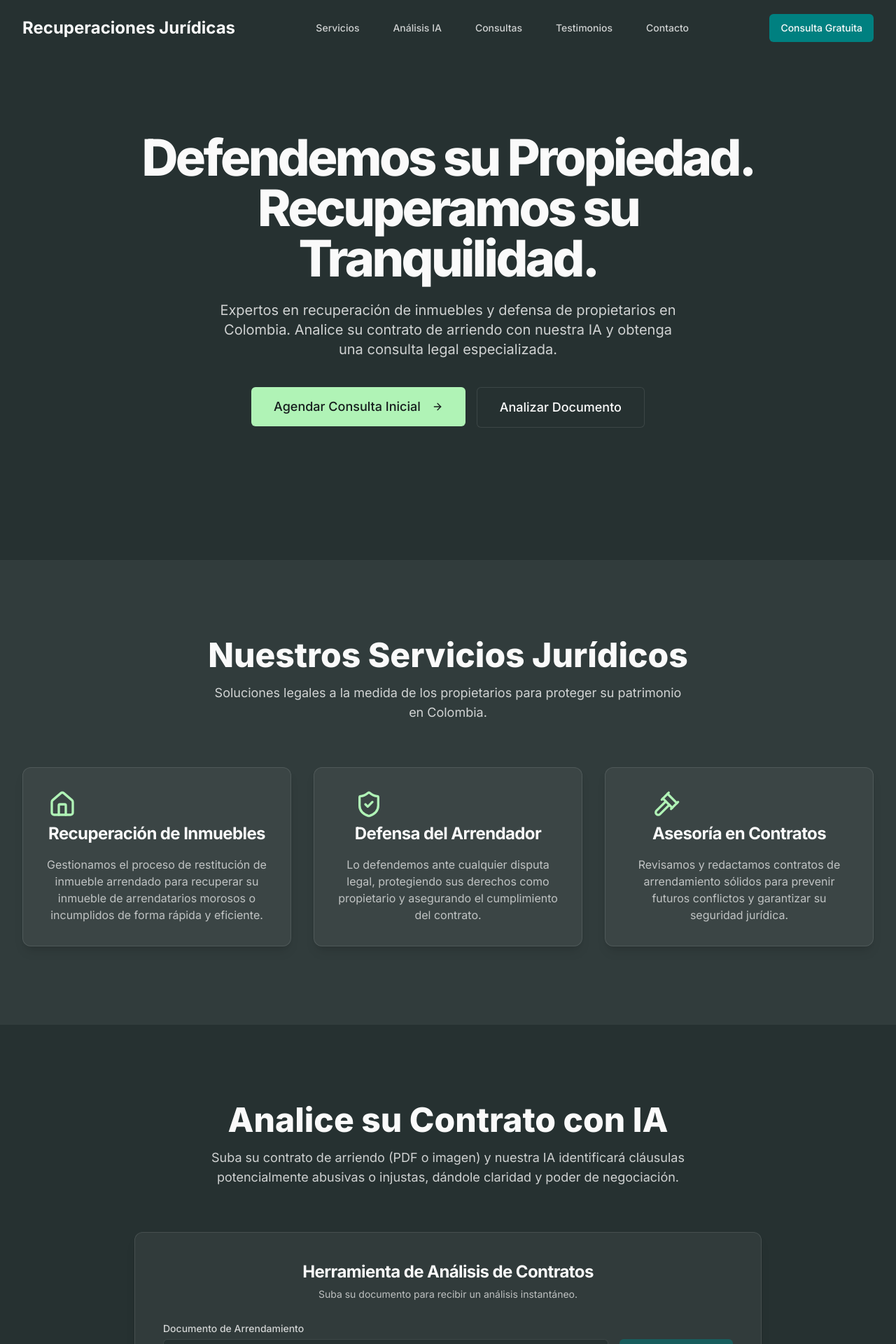
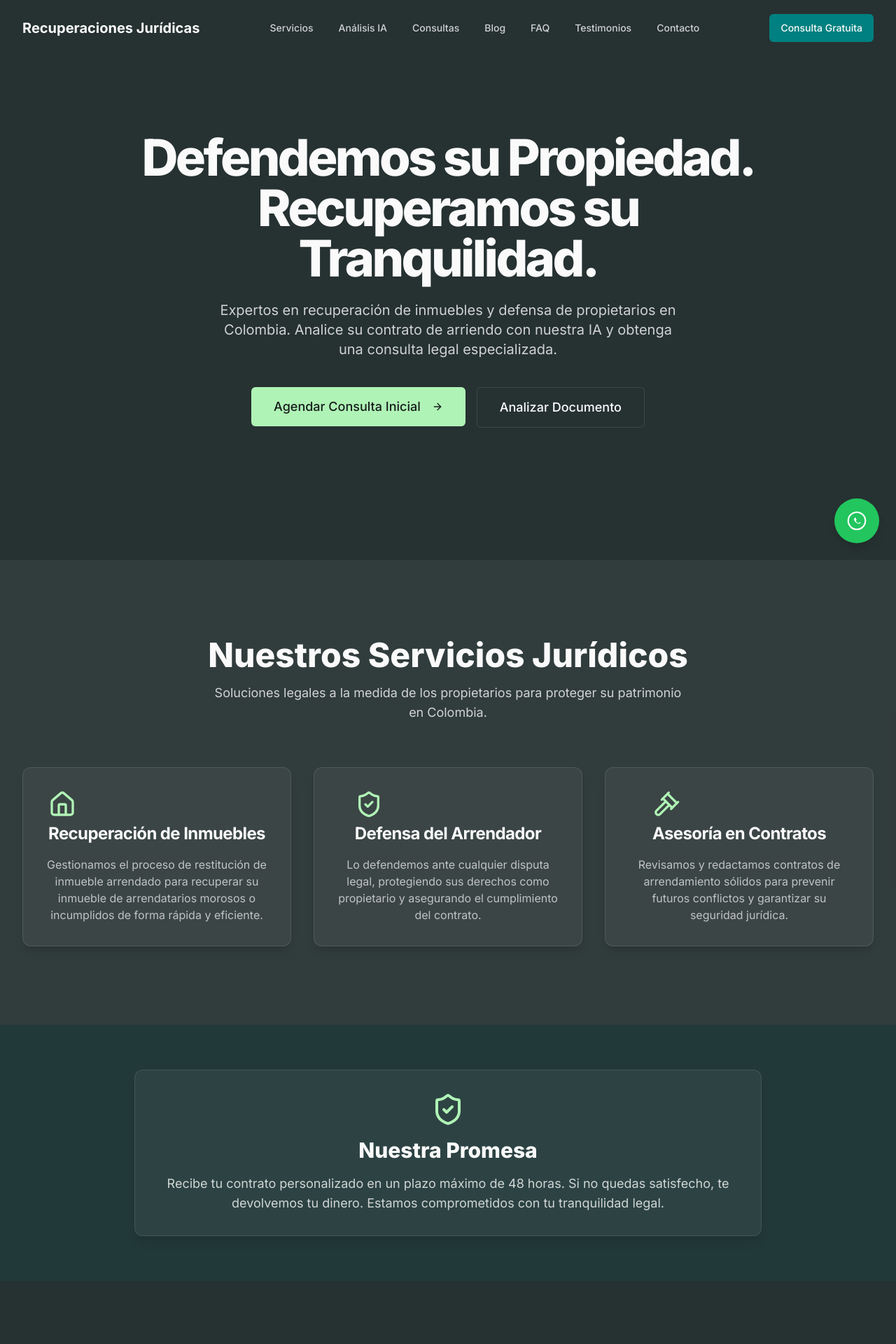
Before and after one commit to sergiotahur-byte/recuperaciones-juridicas-web, a Next.js app: page / in a window 1280 px wide. Shown: the top 1920 px of the page at 70% size. Built offline with nearby package versions, Linux system fonts and the light colour scheme; what @genkit-ai/googleai, genkit would draw is missing.

Commit message:
Por favor agrega estas secciones a la página web ---  1. Blog o Centro d

```diff
--- a/src/app/layout.tsx
+++ b/src/app/layout.tsx
@@ -2,6 +2,7 @@ import type { Metadata } from 'next';
 import './globals.css';
 import { Toaster } from '@/components/ui/toaster';
 import ParticleBackground from '@/components/animations/particle-background';
+import WhatsAppButton from '@/components/layout/whatsapp-button';
 
 export const metadata: Metadata = {
   title: 'Recuperaciones Jurídicas',
@@ -26,6 +27,7 @@ export default function RootLayout({
       <body className="font-body antialiased relative">
         <ParticleBackground />
         <div className="relative z-10">{children}</div>
+        <WhatsAppButton />
         <Toaster />
       </body>
     </html>
--- a/src/app/page.tsx
+++ b/src/app/page.tsx
@@ -7,6 +7,10 @@ import ConsultationPackages from '@/components/sections/consultation-packages';
 import Testimonials from '@/components/sections/testimonials';
 import Contact from '@/components/sections/contact';
 import ScrollRevealWrapper from '@/components/animations/scroll-reveal-wrapper';
+import Blog from '@/components/sections/blog';
+import Faq from '@/components/sections/faq';
+import Guarantee from '@/components/sections/guarantee';
+import Trust from '@/components/sections/trust';
 
 export default function Home() {
   return (
@@ -20,6 +24,10 @@ export default function Home() {
         </ScrollRevealWrapper>
 
         <ScrollRevealWrapper>
+          <Guarantee />
+        </ScrollRevealWrapper>
+
+        <ScrollRevealWrapper>
           <DocumentAnalyzer />
         </ScrollRevealWrapper>
 
@@ -28,7 +36,19 @@ export default function Home() {
         </ScrollRevealWrapper>
 
         <ScrollRevealWrapper>
+          <Trust />
+        </ScrollRevealWrapper>
+
+        <ScrollRevealWrapper>
           <Testimonials />
+        </ScrollRevealWrapper>
+
+        <ScrollRevealWrapper>
+          <Blog />
+        </ScrollRevealWrapper>
+
+        <ScrollRevealWrapper>
+          <Faq />
         </ScrollRevealWrapper>
 
         <ScrollRevealWrapper>
--- a/src/components/layout/header.tsx
+++ b/src/components/layout/header.tsx
@@ -8,6 +8,8 @@ const navLinks = [
   { name: 'Servicios', href: '#servicios' },
   { name: 'Análisis IA', href: '#analisis-ia' },
   { name: 'Consultas', href: '#consultas' },
+  { name: 'Blog', href: '#blog' },
+  { name: 'FAQ', href: '#faq' },
   { name: 'Testimonios', href: '#testimonios' },
   { name: 'Contacto', href: '#contacto' },
 ];
@@ -31,14 +33,14 @@ export default function Header() {
     >
       <div className="container mx-auto px-4 sm:px-6 lg:px-8">
         <div className="flex items-center justify-between h-20">
-          <Link href="/" className="flex items-center gap-2 text-2xl font-bold text-foreground">
+          <Link href="/" className="flex items-center gap-2 text-xl font-bold text-foreground">
             <span className="font-headline">Recuperaciones Jurídicas</span>
           </Link>
 
-          <nav className="hidden md:flex items-center space-x-2 lg:space-x-4">
+          <nav className="hidden lg:flex items-center space-x-1">
             {navLinks.map((link) => (
               <Button key={link.name} variant="ghost" asChild>
-                <Link href={link.href} className="text-foreground/80 hover:text-foreground">
+                <Link href={link.href} className="text-foreground/80 hover:text-foreground text-sm">
                   {link.name}
                 </Link>
               </Button>
--- /dev/null
+++ b/src/components/layout/whatsapp-button.tsx
@@ -0,0 +1,28 @@
+'use client';
+
+const WhatsAppButton = () => {
+  const phoneNumber = '+573182806162';
+  const message = 'Hola, necesito asesoría sobre un contrato de arrendamiento.';
+  const whatsappUrl = `https://wa.me/${phoneNumber}?text=${encodeURIComponent(message)}`;
+
+  return (
+    <a
+      href={whatsappUrl}
+      target="_blank"
+      rel="noopener noreferrer"
+      className="fixed bottom-6 right-6 z-50 bg-green-500 text-white p-4 rounded-full shadow-lg hover:bg-green-600 transition-transform duration-300 hover:scale-110"
+      aria-label="Contactar por WhatsApp"
+    >
+      <svg
+        xmlns="http://www.w3.org/2000/svg"
+        viewBox="0 0 24 24"
+        fill="currentColor"
+        className="w-8 h-8"
+      >
+        <path d="M16.6 14.2c-.3-.2-1.2-.6-1.4-.7-.2-.1-.4-.1-.5.1-.2.2-.5.7-.6.8-.1.1-.2.2-.4.1-.2-.1-.9-.3-1.6-1-.6-.5-1-1.1-1.1-1.3-.1-.2 0-.3.1-.4.1-.1.2-.2.3-.3s.2-.2.3-.4c.1-.1.1-.2 0-.3-.1-.1-.5-1.3-.7-1.7-.2-.4-.3-.4-.5-.4h-.4c-.2 0-.4.1-.5.3s-.6.6-.6 1.4c0 .8.6 1.6.7 1.7.1.1 1.2 1.8 2.9 2.6.4.2.7.3.9.4.5.2 1 .1 1.3-.1.4-.2.9-.6 1.1-.9.2-.2.2-.4.1-.5l-.2-.2zM12 2a10 10 0 100 20 10 10 0 000-20zm0 18.4c-4.6 0-8.4-3.8-8.4-8.4s3.8-8.4 8.4-8.4 8.4 3.8 8.4 8.4-3.8 8.4-8.4 8.4z" />
+      </svg>
+    </a>
+  );
+};
+
+export default WhatsAppButton;
--- /dev/null
+++ b/src/components/sections/blog.tsx
@@ -0,0 +1,55 @@
+import { Button } from '@/components/ui/button';
+import { Card, CardContent, CardDescription, CardFooter, CardHeader, CardTitle } from '@/components/ui/card';
+import { ArrowRight } from 'lucide-react';
+
+const blogPosts = [
+  {
+    title: '¿Qué hacer si el inquilino no paga?',
+    description: 'Una guía paso a paso sobre las acciones legales y extrajudiciales que puedes tomar para resolver la situación de mora.',
+  },
+  {
+    title: 'Claves para recuperar tu inmueble sin complicaciones',
+    description: 'Descubre las estrategias más efectivas y los errores comunes a evitar durante un proceso de restitución de inmueble.',
+  },
+  {
+    title: 'Cómo protegerte legalmente antes de arrendar',
+    description: 'La prevención es clave. Conoce las cláusulas indispensables en tu contrato y qué documentos solicitar para minimizar riesgos.',
+  },
+];
+
+export default function Blog() {
+  return (
+    <section id="blog" className="section-padding bg-white-a05">
+      <div className="container mx-auto">
+        <div className="text-center mb-16">
+          <h2 className="text-4xl lg:text-5xl font-extrabold text-foreground font-headline">Blog Legal</h2>
+          <p className="mt-4 max-w-2xl mx-auto text-lg text-foreground/80">
+            Explora artículos cortos y útiles sobre derechos del arrendador, recuperación de inmuebles, contratos y más.
+          </p>
+        </div>
+        <div className="grid grid-cols-1 md:grid-cols-2 lg:grid-cols-3 gap-8">
+          {blogPosts.map((post) => (
+            <Card key={post.title} className="bg-white-a05 border-white-a10 flex flex-col rounded-xl shadow-lg hover:shadow-2xl hover:-translate-y-2 transition-transform duration-300">
+              <CardHeader>
+                <CardTitle className="text-xl font-bold font-headline">{post.title}</CardTitle>
+              </CardHeader>
+              <CardContent className="flex-grow">
+                <CardDescription className="text-foreground/70">{post.description}</CardDescription>
+              </CardContent>
+              <CardFooter>
+                 <Button variant="link" className="p-0 text-accent">
+                    Leer más <ArrowRight className="ml-2 h-4 w-4" />
+                </Button>
+              </CardFooter>
+            </Card>
+          ))}
+        </div>
+        <div className="text-center mt-16">
+          <Button size="lg">
+            Ver más artículos
+          </Button>
+        </div>
+      </div>
+    </section>
+  );
+}
--- /dev/null
+++ b/src/components/sections/faq.tsx
@@ -0,0 +1,49 @@
+import { Accordion, AccordionContent, AccordionItem, AccordionTrigger } from '@/components/ui/accordion';
+
+const faqs = [
+  {
+    question: '¿Qué hago si el arrendatario no paga?',
+    answer: 'Debes iniciar un proceso de restitución del inmueble. Nosotros te asesoramos en todo el proceso para que sea rápido y apegado a la ley.',
+  },
+  {
+    question: '¿Puedo desalojar a un inquilino sin un proceso judicial?',
+    answer: 'No. En Colombia, solo un juez puede ordenar la restitución de un inmueble. Intentar hacerlo por cuenta propia puede acarrear problemas legales. La única excepción son los acuerdos de desocupación voluntarios y firmados.',
+  },
+  {
+    question: '¿Es obligatorio firmar un contrato de arrendamiento por escrito?',
+    answer: 'No es estrictamente obligatorio, ya que los acuerdos verbales tienen validez. Sin embargo, es altamente recomendable tener un contrato escrito para proteger tus derechos y definir claramente las obligaciones de ambas partes. Nosotros lo elaboramos por ti.',
+  },
+  {
+    question: '¿Cuánto tiempo tarda recuperar un inmueble legalmente?',
+    answer: 'El tiempo varía dependiendo del juzgado, la complejidad del caso y la cooperación del arrendatario. En promedio, un proceso de restitución puede tardar entre 3 y 6 meses.',
+  },
+];
+
+export default function Faq() {
+  return (
+    <section id="faq" className="section-padding">
+      <div className="container mx-auto">
+        <div className="text-center mb-16">
+          <h2 className="text-4xl lg:text-5xl font-extrabold text-foreground font-headline">Preguntas Frecuentes</h2>
+          <p className="mt-4 max-w-2xl mx-auto text-lg text-foreground/80">
+            Resolvemos algunas de las dudas más comunes de los propietarios.
+          </p>
+        </div>
+        <div className="max-w-4xl mx-auto">
+          <Accordion type="single" collapsible className="w-full space-y-4">
+            {faqs.map((faq, index) => (
+              <AccordionItem key={index} value={`item-${index}`} className="bg-white-a05 border-white-a10 rounded-xl px-6 shadow-lg">
+                <AccordionTrigger className="text-left text-lg font-semibold hover:no-underline">
+                  {faq.question}
+                </AccordionTrigger>
+                <AccordionContent className="text-foreground/80 text-base pt-2">
+                  {faq.answer}
+                </AccordionContent>
+              </AccordionItem>
+            ))}
+          </Accordion>
+        </div>
+      </div>
+    </section>
+  );
+}
--- /dev/null
+++ b/src/components/sections/guarantee.tsx
@@ -0,0 +1,17 @@
+import { ShieldCheck } from "lucide-react";
+
+export default function Guarantee() {
+  return (
+    <section id="guarantee" className="py-16 bg-primary/10">
+      <div className="container mx-auto">
+        <div className="max-w-4xl mx-auto text-center bg-white-a05 border border-white-a10 p-8 rounded-xl shadow-lg">
+          <ShieldCheck className="h-12 w-12 text-accent mx-auto mb-4" />
+          <h2 className="text-3xl font-extrabold text-foreground font-headline mb-4">Nuestra Promesa</h2>
+          <p className="text-lg text-foreground/80">
+            Recibe tu contrato personalizado en un plazo máximo de 48 horas. Si no quedas satisfecho, te devolvemos tu dinero. Estamos comprometidos con tu tranquilidad legal.
+          </p>
+        </div>
+      </div>
+    </section>
+  );
+}
--- /dev/null
+++ b/src/components/sections/trust.tsx
@@ -0,0 +1,23 @@
+import { Badge } from "@/components/ui/badge";
+import { Gavel } from "lucide-react";
+
+export default function Trust() {
+  return (
+    <section id="trust" className="section-padding bg-white-a05">
+      <div className="container mx-auto">
+        <div className="max-w-4xl mx-auto text-center">
+            <Gavel className="h-12 w-12 text-accent mx-auto mb-4" />
+            <h2 className="text-3xl font-extrabold text-foreground font-headline mb-4">Confianza y Respaldo Legal</h2>
+            <p className="text-lg text-foreground/80 mb-6">
+                Ejercemos bajo la normatividad legal colombiana vigente. Nuestros servicios están respaldados por profesionales en derecho con experiencia comprobada.
+            </p>
+            <div className="flex justify-center gap-4">
+                <Badge variant="secondary" className="text-sm">Derecho Civil</Badge>
+                <Badge variant="secondary" className="text-sm">Procesos de Restitución</Badge>
+                <Badge variant="secondary" className="text-sm">Legislación Colombiana</Badge>
+            </div>
+        </div>
+      </div>
+    </section>
+  );
+}
```
